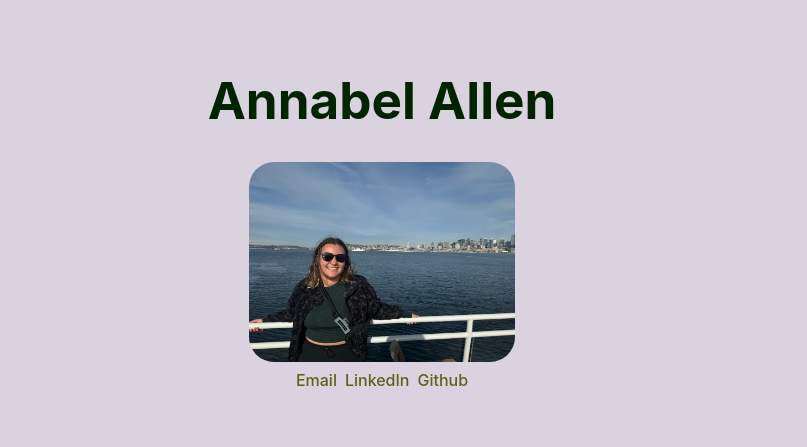
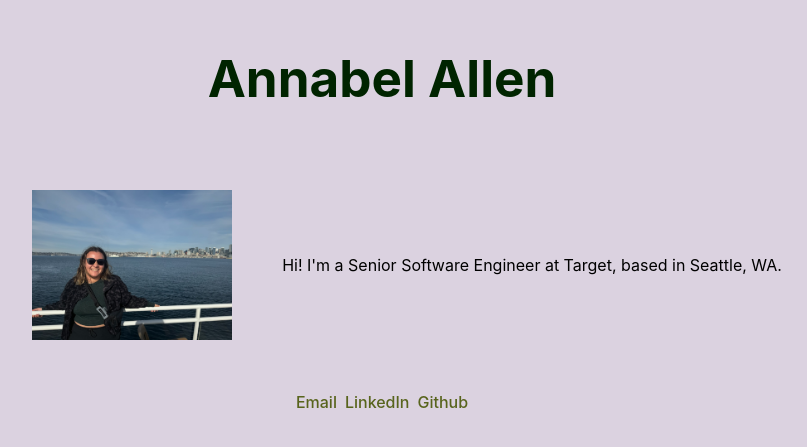
Before and after one commit to annabelja/annabel-allen-dot-com, a React (Vite) app: page / in a window 1280 px wide. Shown: the part 185-632 px from the top of the page, without its empty margins (258-1065 px from the left). Built offline with nearby package versions, Linux system fonts and the light colour scheme.

Commit message:
adjust styling

```diff
--- a/src/App.tsx
+++ b/src/App.tsx
@@ -4,14 +4,21 @@
 
 function App() {
   return (
-    <>
+    <div>
       <h1 style={{color: '#002400'}}>Annabel Allen</h1>
-      <img src={annabelInSeattleImage} height={'200px'} style={{borderRadius: '25px'}}/>
+      <div style={{display: 'flex', flexDirection: 'row', flexWrap: 'wrap', justifyContent: 'space-between'}}>
+      <img src={annabelInSeattleImage} style={{borderRadius: '25px', maxWidth: '200px', padding: '50px', marginLeft: 'auto', marginRight: 'auto'}}/>
+      <p style={{alignContent: 'center', minWidth: '200px'}}>Hi! I&apos;m a Senior Software Engineer at Target, based in Seattle, WA.
+        {/* <a>
+        Click here to learn more about me!
+        </a> */}
+        </p>
+      </div>
       <footer>
         <ContactLinks/>
       </footer>
 
-    </>
+    </div>
   )
 }
 
```
